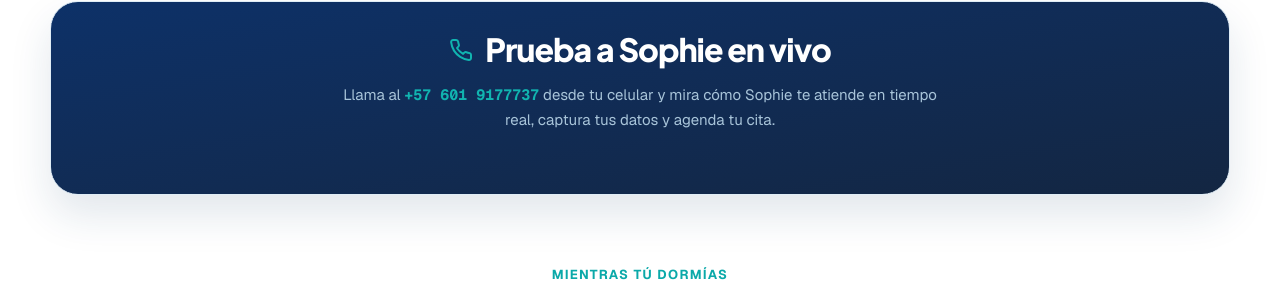
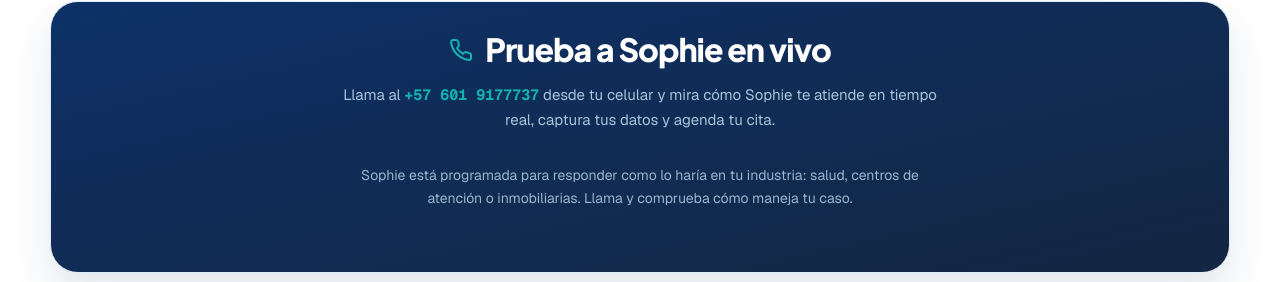
Before and after one commit to rich020383-commits/upway.app, a Next.js app: page / in a window 1280 px wide. Shown: the part 2999-3281 px from the top of the page. Built offline with nearby package versions, Linux system fonts and the light colour scheme; no server answers.

Commit message:
feat: agregar invitacion a llamar y probar Sophie segun industria

```diff
--- a/app/page.tsx
+++ b/app/page.tsx
@@ -759,6 +759,9 @@ export default function Home() {
             <p className="text-[15px] leading-relaxed text-[#a8c4d9] max-w-[600px] mx-auto mb-8">
               Llama al <span className="font-mono text-[#11b4b0] font-bold">+57 601 9177737</span> desde tu celular y mira cómo Sophie te atiende en tiempo real, captura tus datos y agenda tu cita.
             </p>
+            <p className="text-[14px] leading-relaxed text-[#a8c4d9]/90 max-w-[600px] mx-auto mb-8">
+              Sophie está programada para responder como lo haría en tu industria: salud, centros de atención o inmobiliarias. Llama y comprueba cómo maneja tu caso.
+            </p>
             {/* <Link href="/demo" className="inline-flex items-center justify-center gap-2 rounded-full bg-[#11b4b0] px-8 py-3.5 text-[15px] font-bold text-white transition hover:bg-[#0ba9a9] hover:-translate-y-0.5 hover:shadow-[0_10px_25px_rgba(17,180,176,0.35)]">
               Ir a la demo en vivo <ArrowRight className="w-4 h-4" />
             </Link> */}
```
